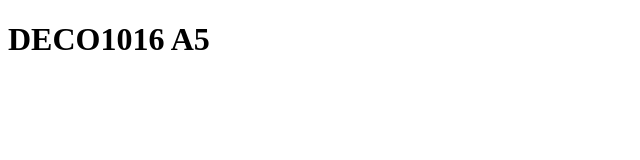
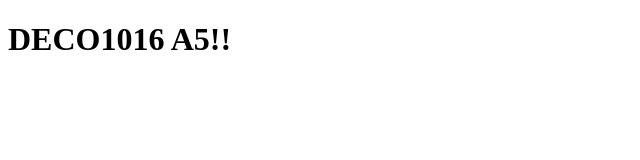
Before and after one commit to AntongLiu/deco1016-A5, a plain HTML site: page blank page.html in a window 1280 px wide. Shown: the full height of the page, 0-640 px from the left. Drawn offline with Linux system fonts and the light colour scheme.

Commit message:
bank page

```diff
--- a/blank page.html
+++ b/blank page.html
@@ -5,6 +5,6 @@
 		<title></title>
 	</head>
 	<body>
-		<h1>DECO1016 A5</h1>
+		<h1>DECO1016 A5!!</h1>
 	</body>
 </html>
```
